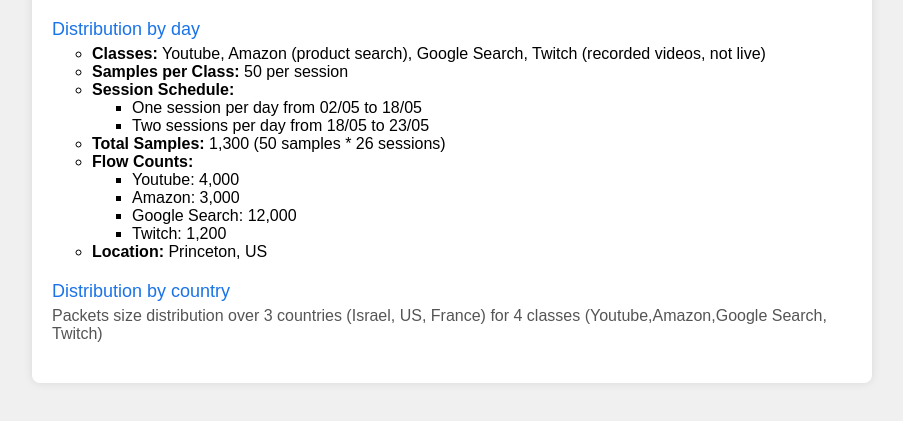
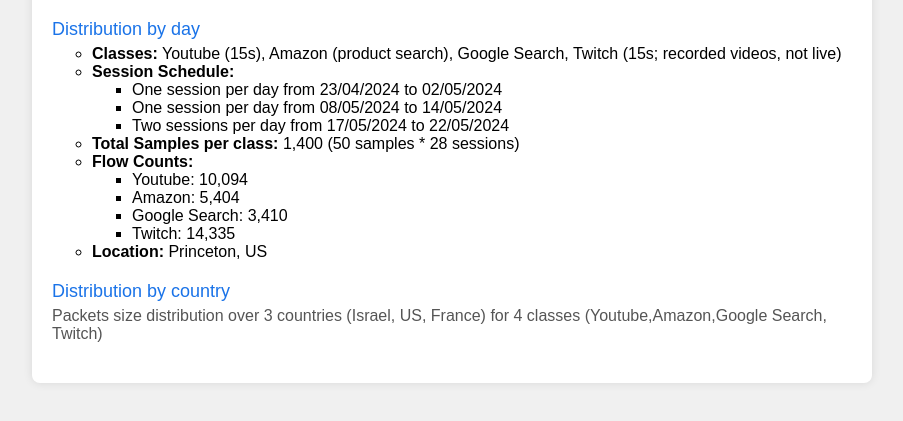
Before and after one commit to benm97/benm97.github.io, a plain HTML site: page index.html in a window 1280 px wide. Shown: the part 131-552 px from the top of the page, without its empty margins (188-1091 px from the left). Drawn offline with Linux system fonts and the light colour scheme.

Commit message:
Update index.html

```diff
--- a/index.html
+++ b/index.html
@@ -52,21 +52,21 @@
                 <a href="https://benm97.github.io/CabSpicy1%20distribution.html" target="_blank">Distribution by day</a>
                 <p>
                     <ul>
-                      <li><strong>Classes:</strong> Youtube, Amazon (product search), Google Search, Twitch (recorded videos, not live)</li>
-                      <li><strong>Samples per Class:</strong> 50 per session</li>
+                      <li><strong>Classes:</strong> Youtube (15s), Amazon (product search), Google Search, Twitch (15s; recorded videos, not live)</li>
                       <li><strong>Session Schedule:</strong>
                         <ul>
-                          <li>One session per day from 02/05 to 18/05</li>
-                          <li>Two sessions per day from 18/05 to 23/05</li>
+                          <li>One session per day from 23/04/2024 to 02/05/2024</li>
+                          <li>One session per day from 08/05/2024 to 14/05/2024</li>
+                          <li>Two sessions per day from 17/05/2024 to 22/05/2024</li>
                         </ul>
                       </li>
-                      <li><strong>Total Samples:</strong> 1,300 (50 samples * 26 sessions)</li>
+                      <li><strong>Total Samples per class:</strong> 1,400 (50 samples * 28 sessions)</li>
                       <li><strong>Flow Counts:</strong>
                         <ul>
-                          <li>Youtube: 4,000</li>
-                          <li>Amazon: 3,000</li>
-                          <li>Google Search: 12,000</li>
-                          <li>Twitch: 1,200</li>
+                          <li>Youtube: 10,094</li>
+                          <li>Amazon: 5,404</li>
+                          <li>Google Search: 3,410</li>
+                          <li>Twitch: 14,335</li>
                         </ul>
                       </li>
                       <li><strong>Location:</strong> Princeton, US</li>
```
